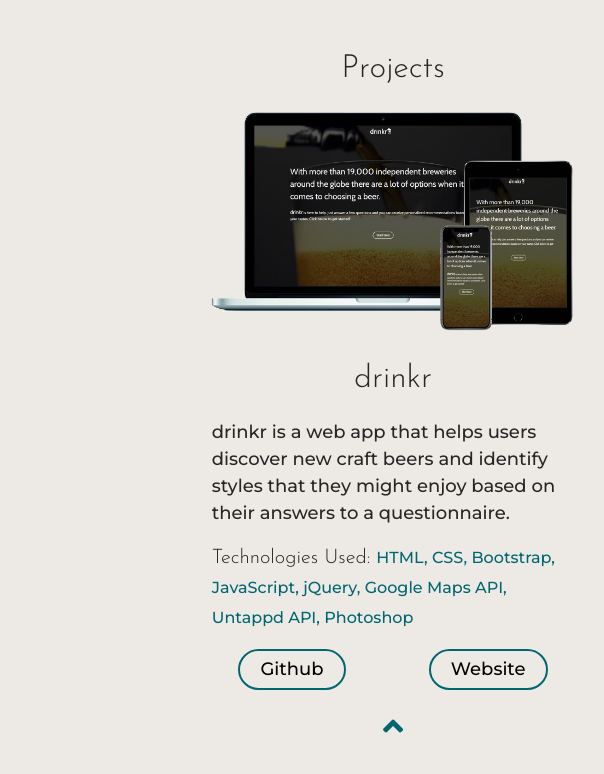
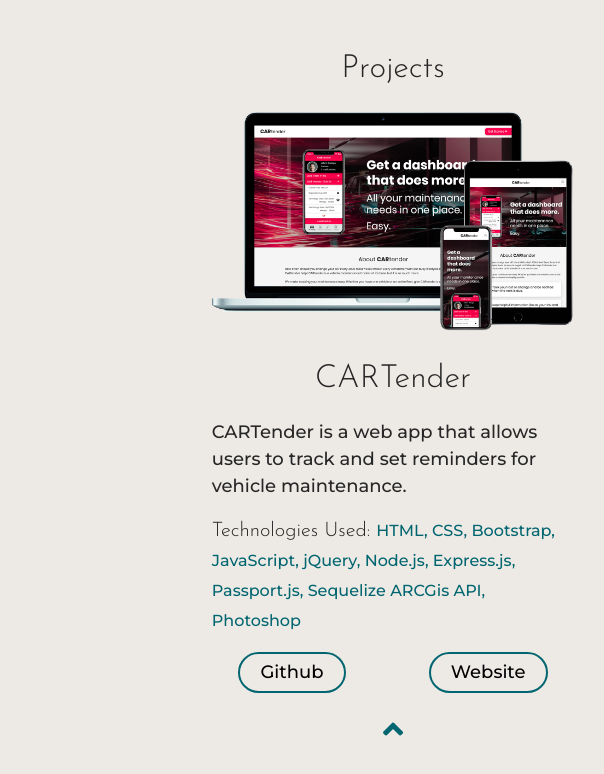
Before and after one commit to shawnholcomb/shawnholcomb.github.io, a website: page public/index.html in a window 1280 px wide. Both pictures are taken after a click on the element 831 px from the left and 350 px from the top of the page. Shown: the top 774 px of the page, 439-1043 px from the left. Drawn offline with nearby package versions, Linux system fonts and the light colour scheme.

Commit message:
added fifth project

```diff
--- a/public/assets/css/style.css
+++ b/public/assets/css/style.css
@@ -148,7 +148,8 @@
 #up-arrow-one,
 #up-arrow-two,
 #up-arrow-three,
-#up-arrow-four {
+#up-arrow-four,
+#up-arrow-five {
     display: none;
 }
 
--- a/public/assets/javascript/script.js
+++ b/public/assets/javascript/script.js
@@ -1,17 +1,17 @@
 $('.one-arrow').on('click', function () {
     $('#port-one').slideToggle('slow');
 });
-
 $('.two-arrow').on('click', function () {
     $('#port-two').slideToggle('slow');
 });
-
 $('.three-arrow').on('click', function () {
     $('#port-three').slideToggle('slow');
 });
-
 $('.four-arrow').on('click', function () {
     $('#port-four').slideToggle('slow');
+});
+$('.five-arrow').on('click', function () {
+    $('#port-five').slideToggle('slow');
 });
 
 $('#down-arrow-one').on("click", function () {
@@ -47,41 +47,51 @@
     $('#down-arrow-four').show();
 })
 
-if ($(window).width() <= 1200) {
-    window.onscroll = function () { myFunction() };
+$('#down-arrow-five').on("click", function () {
+    $('#down-arrow-five').hide();
+    $('#up-arrow-five').show();
+});
+$('#up-arrow-five').on("click", function () {
+    $('#up-arrow-five').hide();
+    $('#down-arrow-five').show();
+})
 
-    var header = document.getElementById('iconHeader');
-    var sticky = header.offsetTop;
-    var nameHeader = document.getElementById('initials');
-    var mail = document.getElementById('mail-toggle');
-    var resume = document.getElementById('resume-toggle');
-    var link = document.getElementById('link-toggle');
-    var git = document.getElementById('git-toggle');
+// Sticky header functionality - currently turned off
 
+// if ($(window).width() <= 1200) {
+//     window.onscroll = function () { myFunction() };
 
-    // function myFunction() {
-    //     if (window.pageYOffset > sticky) {
-    //         header.classList.add('sticky');
-    //         nameHeader.style.display = 'flex';
-    //         mail.classList.add('col-2');
-    //         mail.classList.remove('col-3');
-    //         resume.classList.add('col-2');
-    //         resume.classList.remove('col-3');
-    //         link.classList.add('col-2');
-    //         link.classList.remove('col-3');
-    //         git.classList.add('col-2');
-    //         git.classList.remove('col-3');
-    //     } else {
-    //         header.classList.remove('sticky');
-    //         nameHeader.style.display = 'none';
-    //         mail.classList.add('col-3');
-    //         mail.classList.remove('col-2');
-    //         resume.classList.add('col-3');
-    //         resume.classList.remove('col-2');
-    //         link.classList.add('col-3');
-    //         link.classList.remove('col-2');
-    //         git.classList.add('col-3');
-    //         git.classList.remove('col-2');
-    //     }
-    // }
-}
+//     var header = document.getElementById('iconHeader');
+//     var sticky = header.offsetTop;
+//     var nameHeader = document.getElementById('initials');
+//     var mail = document.getElementById('mail-toggle');
+//     var resume = document.getElementById('resume-toggle');
+//     var link = document.getElementById('link-toggle');
+//     var git = document.getElementById('git-toggle');
+
+//     function myFunction() {
+//         if (window.pageYOffset > sticky) {
+//             header.classList.add('sticky');
+//             nameHeader.style.display = 'flex';
+//             mail.classList.add('col-2');
+//             mail.classList.remove('col-3');
+//             resume.classList.add('col-2');
+//             resume.classList.remove('col-3');
+//             link.classList.add('col-2');
+//             link.classList.remove('col-3');
+//             git.classList.add('col-2');
+//             git.classList.remove('col-3');
+//         } else {
+//             header.classList.remove('sticky');
+//             nameHeader.style.display = 'none';
+//             mail.classList.add('col-3');
+//             mail.classList.remove('col-2');
+//             resume.classList.add('col-3');
+//             resume.classList.remove('col-2');
+//             link.classList.add('col-3');
+//             link.classList.remove('col-2');
+//             git.classList.add('col-3');
+//             git.classList.remove('col-2');
+//         }
+//     }
+// }
--- a/public/index.html
+++ b/public/index.html
@@ -5,9 +5,9 @@
     <meta charset="UTF-8">
     <meta name="viewport" content="width=device-width, initial-scale=1.0">
     <meta http-equiv="X-UA-Compatible" content="ie=edge">
+    <meta name="theme-color" content="#026670">
+
     <title>Shawn Holcomb | Web Developer</title>
-
-    <meta name="theme-color" content="#026670">
 
     <link rel="stylesheet" type="text/css" href="assets/css/reset.css">
     <link rel="stylesheet" href="https://stackpath.bootstrapcdn.com/bootstrap/4.1.3/css/bootstrap.min.css"
@@ -30,7 +30,6 @@
     <link rel="stylesheet"
         href="https://cdnjs.cloudflare.com/ajax/libs/font-awesome-animation/0.2.1/font-awesome-animation.css">
 
-
 </head>
 
 <body>
@@ -38,11 +37,11 @@
     <div id="about">
         <p id="name">shawn holcomb</p>
         <p id="title">FULL-STACK WEB DEVELOPER</p>
-        <p id="descrip">I’m a Dallas <img src="assets/images/texas.png" id="texas"> based web developer with a passion for design. Most days I can be found entrenched
+        <p id="descrip">I’m a Dallas <img src="assets/images/texas.png" id="texas"> based web developer with a passion
+            for design. Most days I can be found entrenched
             in front-end
             programming with a focus on clean, responsive UI but I am currently expanding my
             knowledge of back-end engineering.</p>
-
         <div class="row d-flex justify-content-between mx-0" id="iconHeader">
             <div class="col-4 align-items-center px-0" id="initials">
                 <p class="mb-0" id="initials-text">shawn holcomb</p>
@@ -75,14 +74,39 @@
         <div class="row">
             <p class="header-text">Projects</p>
         </div>
-
+        <div class="port-item">
+            <div class="row d-flex justify-content-center">
+                <img class="port-img" src="assets/images/catender.png">
+            </div>
+            <div class="port-overlay d-flex-col justify-content-center" id="port-five">
+                <p class="proj-name text-center">CARTender</p>
+                <p class="proj-description">CARTender is a web app that allows users to track and set reminders for
+                    vehicle maintenance.</p>
+                <p class="proj-tech">Technologies Used: <span id="tech-span">HTML, CSS, Bootstrap, JavaScript, jQuery,
+                        Node.js, Express.js, Passport.js, Sequelize
+                        ARCGis API, Photoshop</span></p>
+                <div class="row d-flex justify-content-around">
+                    <a href="https://github.com/shawnholcomb/cartender" alt="Github Repository" target="_blank"><button
+                            class="overlay-button">Github</button></a>
+                    <a href="https://car-tender.herokuapp.com/" alt="Website" target="_blank"><button
+                            class="overlay-button">Website</button></a>
+                </div>
+            </div>
+            <div id="down-arrow-five">
+                <div class="row d-flex justify-content-center five-arrow">
+                    <i class="fas fa-angle-down"></i>
+                </div>
+            </div>
+            <div id="up-arrow-five">
+                <div class="row d-flex justify-content-center five-arrow">
+                    <i class="fas fa-angle-up"></i>
+                </div>
+            </div>
+        </div>
         <div class="port-item">
             <div class="row d-flex justify-content-center">
                 <img class="port-img" src="assets/images/drinkrdemo.png">
             </div>
-
-
-
             <div class="port-overlay d-flex-col justify-content-center" id="port-one">
                 <p class="proj-name text-center">drinkr</p>
                 <p class="proj-description">drinkr is a web app that helps users discover new craft beers and identify
@@ -91,8 +115,8 @@
                         Google Maps API,
                         Untappd API, Photoshop</span></p>
                 <div class="row d-flex justify-content-around">
-                    <a href="https://github.com/shawnholcomb/drinkr" alt="Github Repository"
-                        target="_blank"><button class="overlay-button">Github</button></a>
+                    <a href="https://github.com/shawnholcomb/drinkr" alt="Github Repository" target="_blank"><button
+                            class="overlay-button">Github</button></a>
                     <a href="https://shawnholcomb.github.io/drinkr/" alt="Website" target="_blank"><button
                             class="overlay-button">Website</button></a>
                 </div>
@@ -108,8 +132,6 @@
                     <i class="fas fa-angle-up"></i>
                 </div>
             </div>
-
-
         </div>
         <div class="port-item">
             <div class="row d-flex justify-content-center">
@@ -124,8 +146,8 @@
                         jQuery,
                         Photoshop</span></p>
                 <div class="row d-flex justify-content-around">
-                    <a href="https://github.com/shawnholcomb/TipsyPig" alt="Github Repository"
-                        target="_blank"><button class="overlay-button">Github</button></a>
+                    <a href="https://github.com/shawnholcomb/TipsyPig" alt="Github Repository" target="_blank"><button
+                            class="overlay-button">Github</button></a>
                     <a href="http://www.tipsypig.dx.am/" alt="website" target="_blank"><button
                             class="overlay-button">Website</button></a>
                 </div>
@@ -147,14 +169,16 @@
             </div>
             <div class="port-overlay d-flex-col justify-content-center" id="port-three">
                 <p class="proj-name text-center">Munchie Burger</p>
-                <p class="proj-description">This full-stack project was created using Node.js and Express.js along with MySQL on  the back-end.  The site is a "wish-list" of sorts that persists the item added and whether or not it has been eaten.</p>
-                <p class="proj-tech">Technologies Used: <span id="tech-span">HTML, CSS, Bootstrap, JavaScript, jQuery, Node.js, Express.js, MySQL, Heroku, Photoshop</span></p>
+                <p class="proj-description">This full-stack project was created using Node.js and Express.js along with
+                    MySQL on the back-end. The site is a "wish-list" of sorts that persists the item added and whether
+                    or not it has been eaten.</p>
+                <p class="proj-tech">Technologies Used: <span id="tech-span">HTML, CSS, Bootstrap, JavaScript, jQuery,
+                        Node.js, Express.js, MySQL, Heroku, Photoshop</span></p>
                 <div class="row d-flex justify-content-around">
-                    <a href="https://github.com/shawnholcomb/Munchie-Burger"
-                        alt="Github Repository" target="_blank"><button
-                            class="overlay-button">Github</button></a>
-                    <a href="https://munchie-burger.herokuapp.com/" alt="Website"
-                        target="_blank"><button class="overlay-button">Website</button></a>
+                    <a href="https://github.com/shawnholcomb/Munchie-Burger" alt="Github Repository"
+                        target="_blank"><button class="overlay-button">Github</button></a>
+                    <a href="https://munchie-burger.herokuapp.com/" alt="Website" target="_blank"><button
+                            class="overlay-button">Website</button></a>
                 </div>
             </div>
             <div id="down-arrow-three">
@@ -174,13 +198,15 @@
             </div>
             <div class="port-overlay d-flex-col justify-content-center" id="port-four">
                 <p class="proj-name text-center">Superhero Friend Finder</p>
-                <p class="proj-description">This full-stack project was created using Node.js and Express.js on the back-end and is deployed to the web via Heroku.</p>
-                <p class="proj-tech">Technologies Used: <span id="tech-span">HTML, CSS, Bootstrap, JavaScript, jQuery, Node.js, Express.js, Heroku</span></p>
+                <p class="proj-description">This full-stack project was created using Node.js and Express.js on the
+                    back-end and is deployed to the web via Heroku.</p>
+                <p class="proj-tech">Technologies Used: <span id="tech-span">HTML, CSS, Bootstrap, JavaScript, jQuery,
+                        Node.js, Express.js, Heroku</span></p>
                 <div class="row d-flex justify-content-around">
                     <a href="https://github.com/shawnholcomb/FriendFinder" alt="Github Repository"
                         target="_blank"><button class="overlay-button">Github</button></a>
-                    <a href="https://superhero-ff.herokuapp.com/" alt="Website"
-                        target="_blank"><button class="overlay-button">Website</button></a>
+                    <a href="https://superhero-ff.herokuapp.com/" alt="Website" target="_blank"><button
+                            class="overlay-button">Website</button></a>
                 </div>
             </div>
             <div id="down-arrow-four">
```
Also changed, not shown: public/assets/images/catender.png (added), public/assets/images/marveldemo.png (deleted), public/assets/images/nickdemo.png (deleted).
